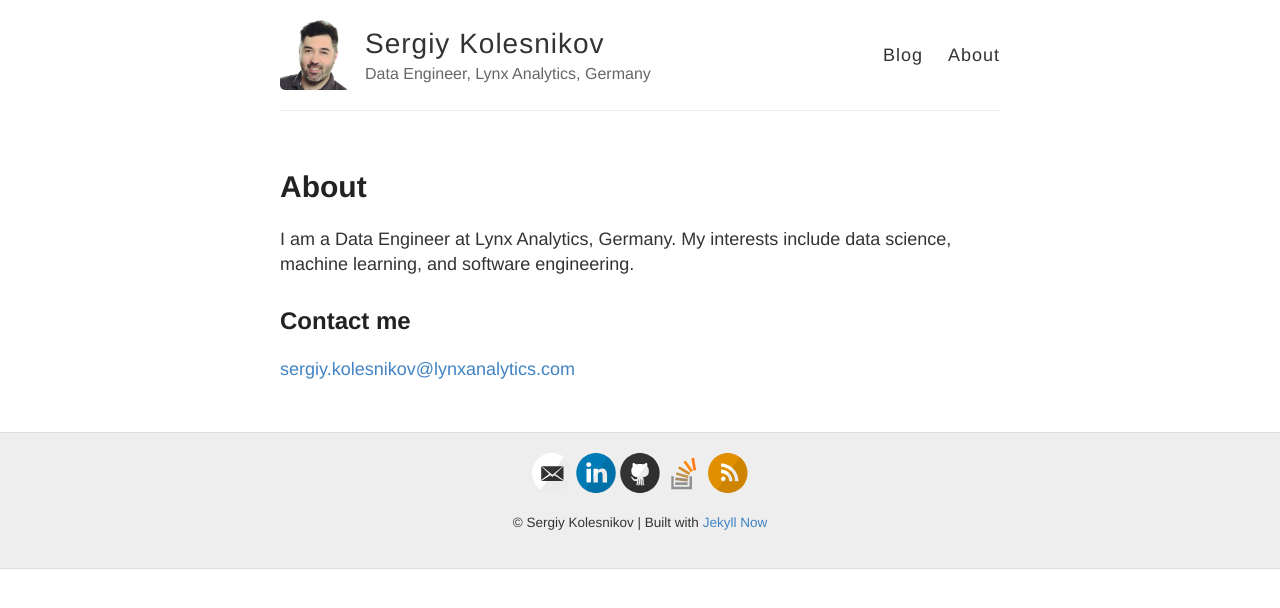
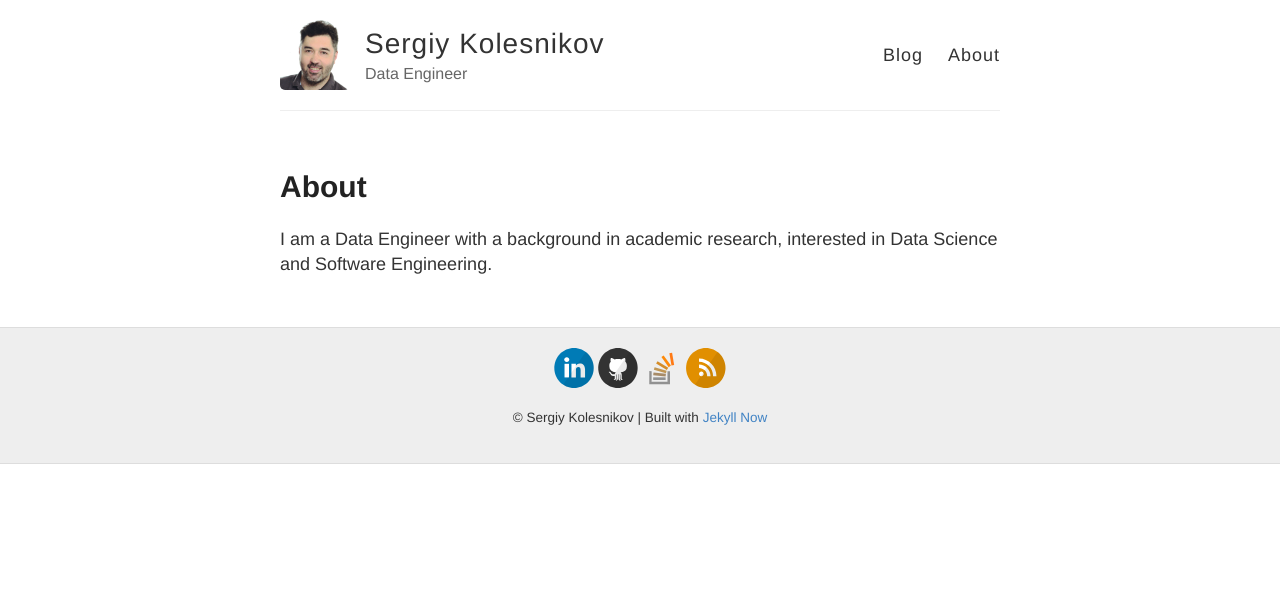
Before and after one commit to SergiyKolesnikov/sergiykolesnikov.github.io, a Jekyll site: the page built from about.md, in a window 1280 px wide. Shown: the top 608 px of the page. Built offline with Jekyll 4.4.1, drawn with Linux system fonts in a browser that asks for light colours.

Commit message:
Remove email

```diff
--- a/_config.yml
+++ b/_config.yml
@@ -6,7 +6,7 @@
 name: Sergiy Kolesnikov
 
 # Short bio or description (displayed in the header)
-description: Data Engineer, Lynx Analytics, Germany
+description: Data Engineer
 
 # URL of your avatar or profile pic (you could use your GitHub profile pic)
 avatar: /images/sergiy.png
@@ -18,7 +18,7 @@ avatar: /images/sergiy.png
 # Includes an icon in the footer for each username you enter
 footer-links:
   dribbble:
-  email: sergiy.kolesnikov@lynxanalytics.com
+  email:
   facebook:
   flickr:
   github: SergiyKolesnikov
--- a/about.md
+++ b/about.md
@@ -4,8 +4,4 @@ title: About
 permalink: /about/
 ---
 
-I am a Data Engineer at Lynx Analytics, Germany. My interests include data science, machine learning, and software engineering.
-
-## Contact me
-
-[sergiy.kolesnikov@lynxanalytics.com](mailto:sergiy.kolesnikov@lynxanalytics.com)
+I am a Data Engineer with a background in academic research, interested in Data Science and Software Engineering.
```
